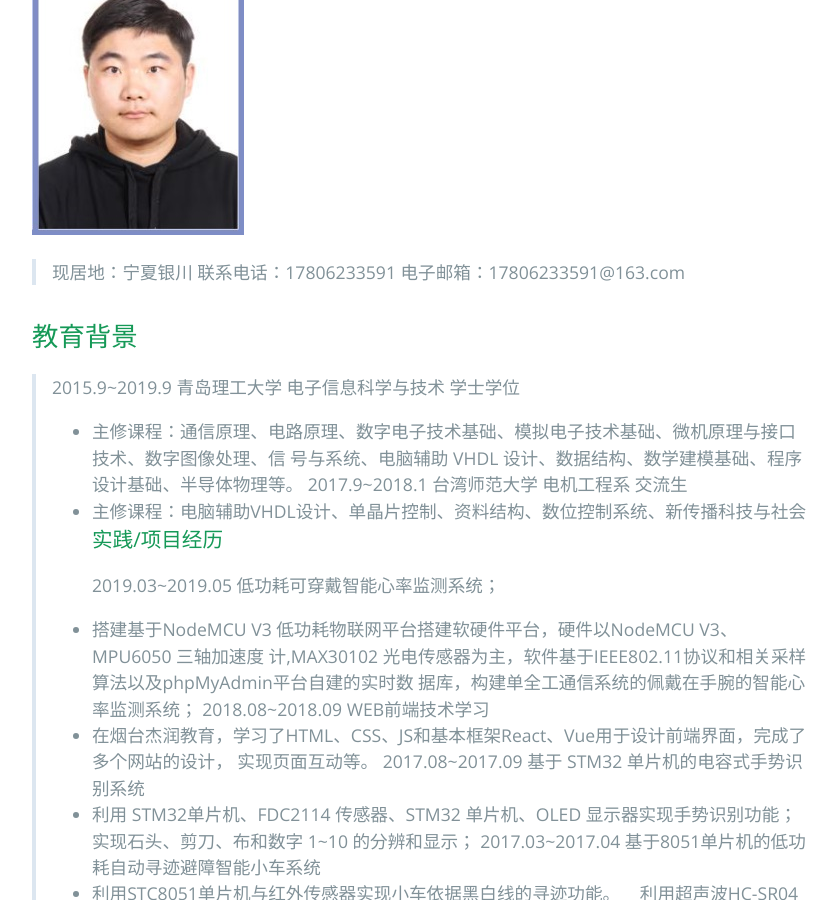
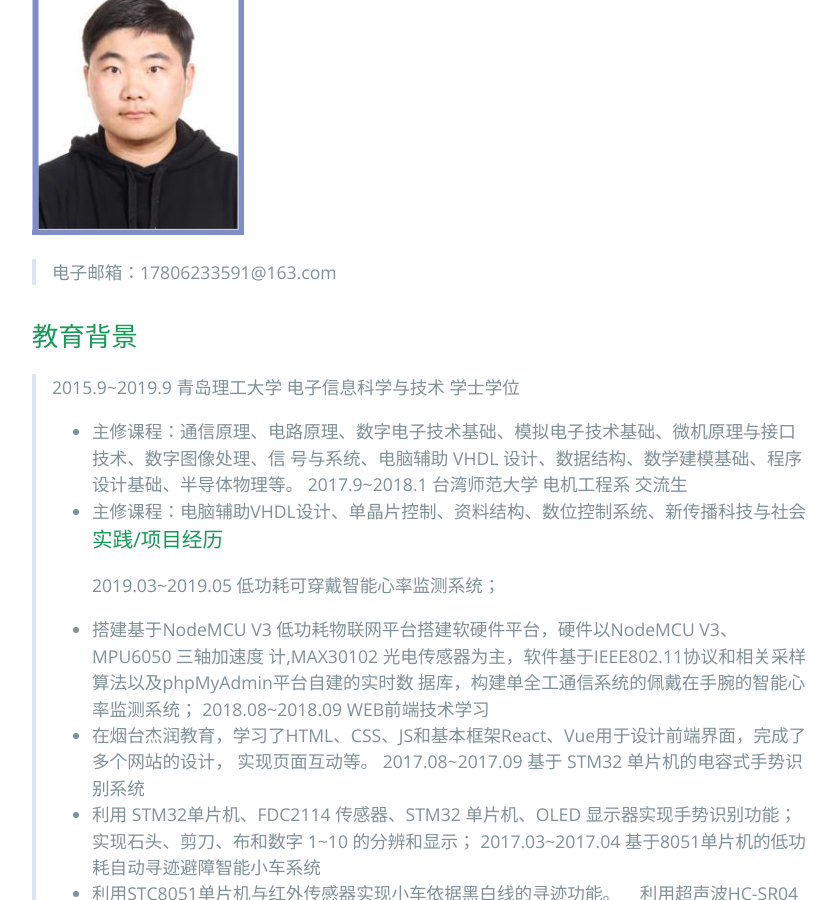
Before and after one commit to calvinee/calvinee.github.io, a Jekyll site: the page built from index.md, in a window 1280 px wide and 900 px high, scrolled down 667 px. Shown: the whole window, without its empty margins (192-1028 px from the left). Built offline with Jekyll 4.4.1, drawn with Linux system fonts in a browser that asks for light colours; our own code applies the rules of GitHub Pages for plain Markdown files.

Commit message:
Update index.md

```diff
--- a/index.md
+++ b/index.md
@@ -9,8 +9,6 @@ layout: default
 
 ![时凯胜](https://calvinee.github.io/images/personal/face.jpg)
 
-> 现居地：宁夏银川
-> 联系电话：17806233591
 > 电子邮箱：17806233591@163.com
 
 ## 教育背景
```
